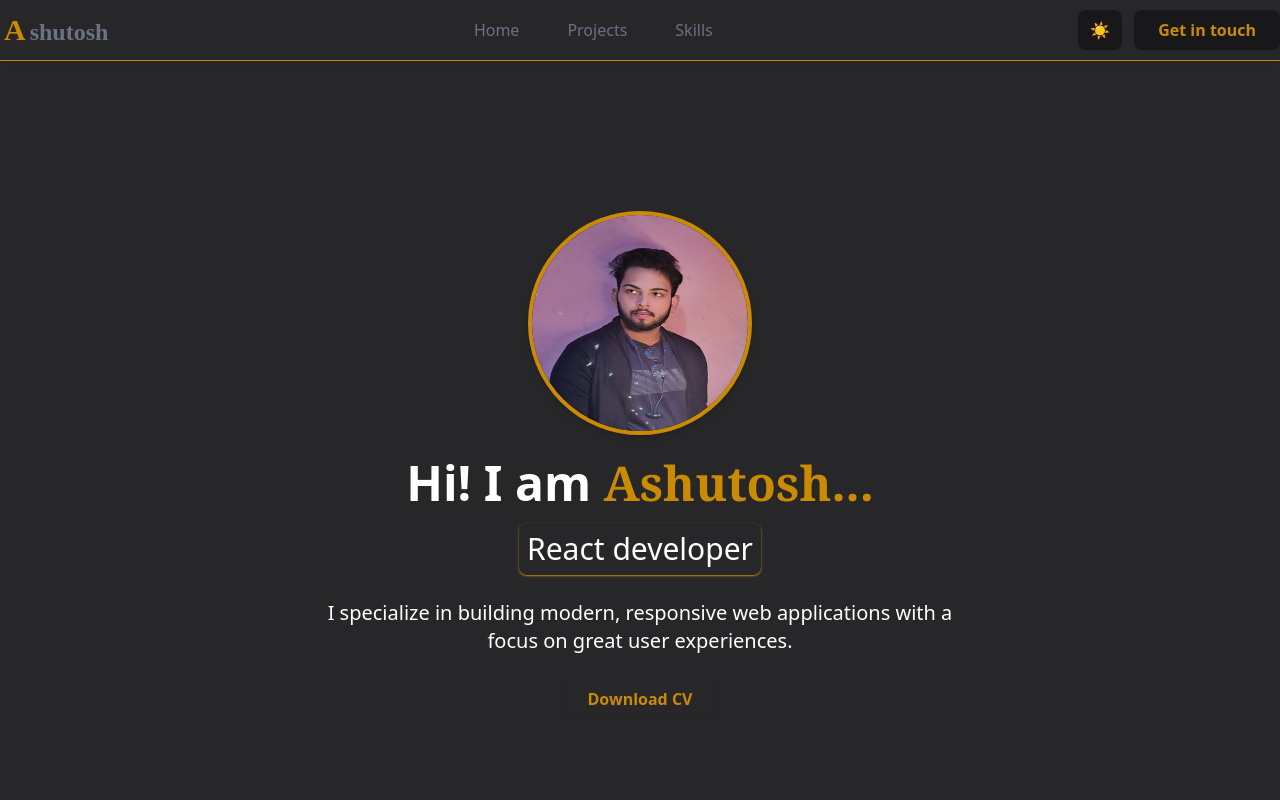
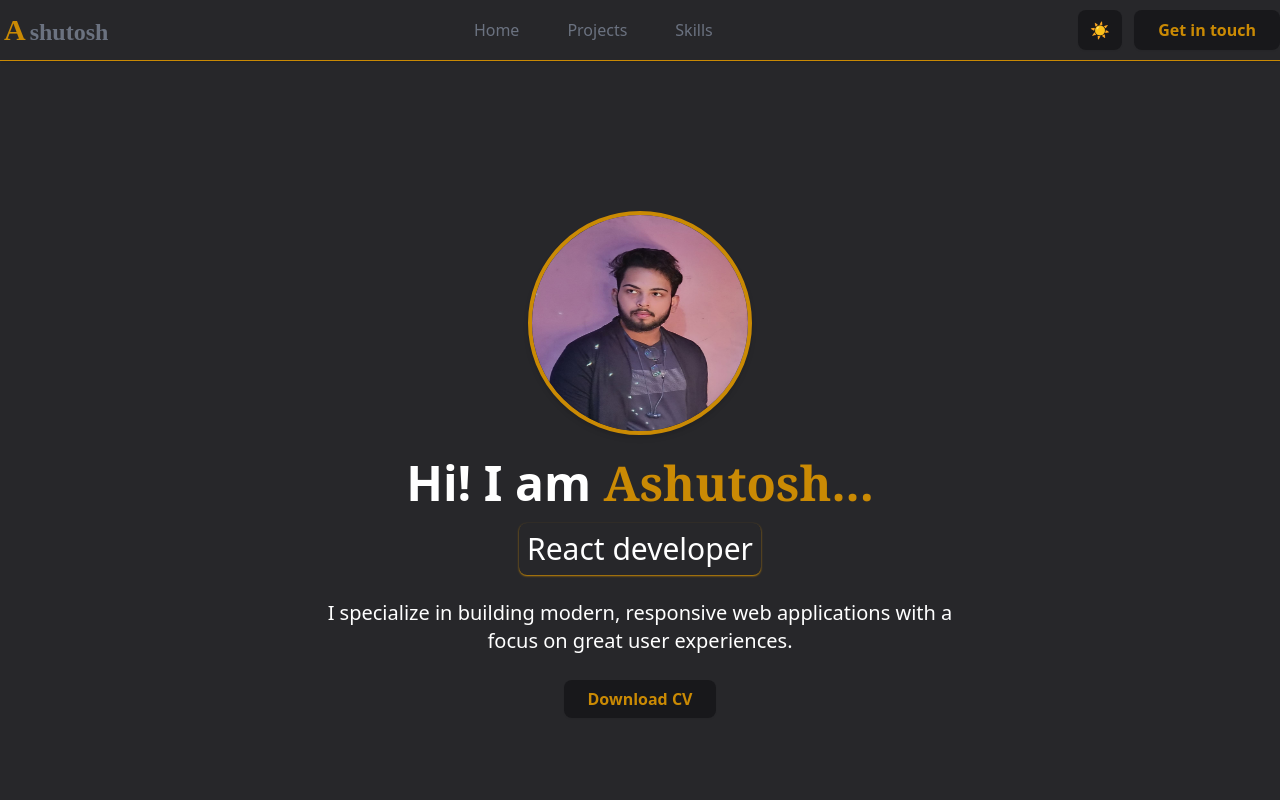
Before and after one commit to ashutosh1869/personal-portfolio, a React (Vite) app: page / in a window 1280 px wide. Shown: the top 800 px of the page. Built offline with nearby package versions, Linux system fonts and the light colour scheme; a web font is replaced by a local one.

Commit message:
theme colors fixed

```diff
--- a/src/components/Hero.jsx
+++ b/src/components/Hero.jsx
@@ -1,7 +1,8 @@
 import React, { useState, useEffect } from "react";
-
+import { useSelector } from "react-redux";
 
 const Hero = () => {
+  const isLightTheme = useSelector((state) => state.theme.theme === "light");
   const [displayedText, setDisplayedText] = useState("");
   const fullText = "Ashutosh...";
   const typingSpeed = 80; // Typing speed in milliseconds
@@ -52,7 +53,7 @@ const Hero = () => {
         <a
           href="https://drive.google.com/uc?export=download&id=1GhOP578OvxIqzPh5byGA1qGlQHPQmBGB
 " // Updated link for direct download
-  className=" text-yellow-600 font-bold py-2 px-6 rounded-lg shadow-sm hover:shadow-yellow-600 transition"
+          className={`${isLightTheme? 'bg-zinc-300':'bg-zinc-900'} text-yellow-600 font-bold py-2 px-6 rounded-lg shadow-sm hover:shadow-yellow-600 transition`}
           download
         >
           Download CV
```
Lines whose indentation alone changed are shown as unchanged.
